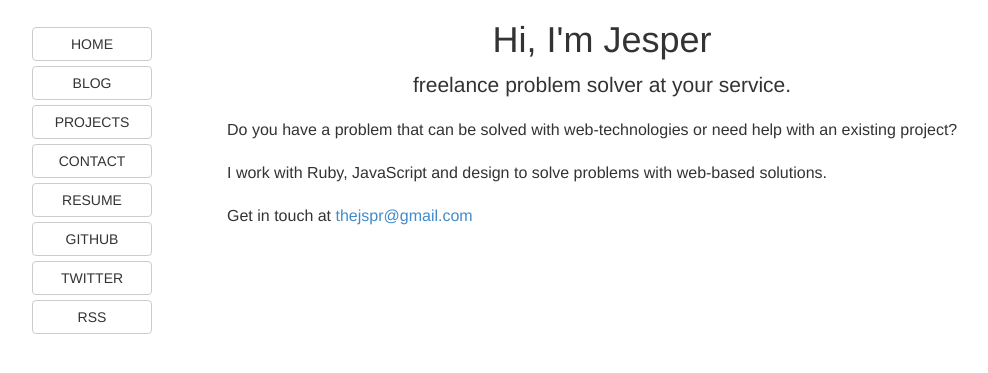
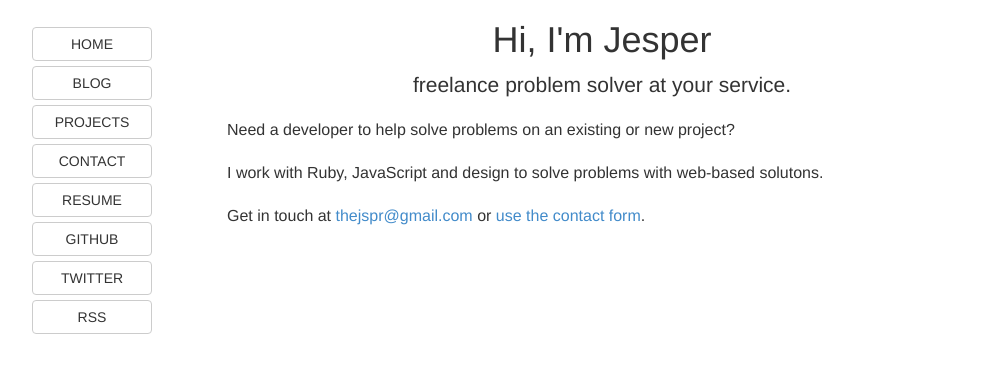
Before and after one commit to thejspr/thejspr.com, a Jekyll site: the page built from index.html, in a window 1280 px wide. Shown: the top 373 px of the page, without its empty margins (38-1026 px from the left). Built offline with Jekyll 4.4.1, drawn with Linux system fonts in a browser that asks for light colours.

Commit message:
Contact form

```diff
--- a/css/style.css
+++ b/css/style.css
@@ -71,6 +71,10 @@
 
 .excerpt {
   text-align: justify;
+}
+
+.contact-form {
+  /* max-width: 500px; */
 }
 
 /* Responsiveness (larger than wide-tabled) */
--- a/index.html
+++ b/index.html
@@ -11,17 +11,47 @@
   </p>
 
   <p>
-    Do you have a problem that can be solved with web-technologies or need help
-    with an existing project?
+    Need a developer to help solve problems on an existing or new project?
   </p>
 
   <p>
-    I work with Ruby, JavaScript and design to solve problems with web-based
-    solutions.
+    I work with Ruby, JavaScript and design to solve problems with web-based solutons.
   </p>
 
   <p>
     Get in touch at
     <a href='mailto:thejspr@gmail.com'>thejspr@gmail.com</a>
+    or
+    <a href="#" title="Open contact form" id="js-form-open">use the contact form</a>.
   </p>
+
+  <p class="hidden" id="js-thank-you">
+    Thank you for your message, I'll reply as soon as possible.
+
+    Have a nice day!
+  </p>
+
+  <div class="contact-form hidden" id="js-contact-form">
+    <form action="https://formkeep.com/f/7f0c9e56b3c0" method="POST" role="form">
+      <div class="form-group">
+        <input type="text" name="email" required placeholder="Your email" class="form-control">
+      </div>
+      <div class="form-group">
+        <textarea name="message" rows="4" class="form-control" required placeholder="Message"></textarea>
+      </div>
+      <div class="form-group">
+        <input type="submit" class="btn btn-default" value="Send message">
+      </div>
+    </form>
+  </div>
+
+  <script>
+    document.getElementById('js-form-open').onclick = function() {
+      document.getElementById('js-contact-form').className = 'contact-form';
+    }
+
+    if (window.location.search.indexOf('thank=you') !== -1) {
+      document.getElementById('js-thank-you').className = 'alert alert-success';
+    }
+  </script>
 </div>
```
